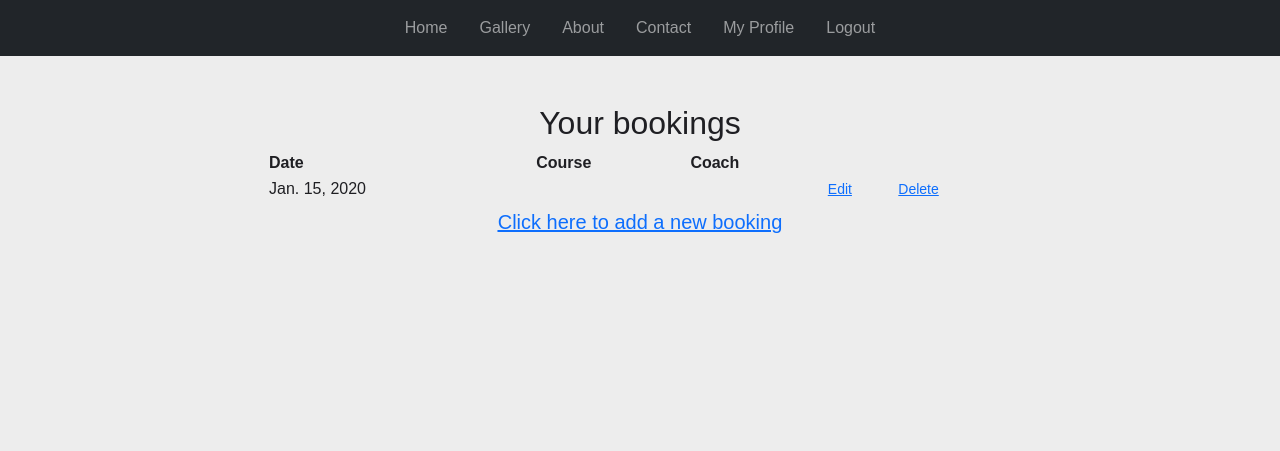
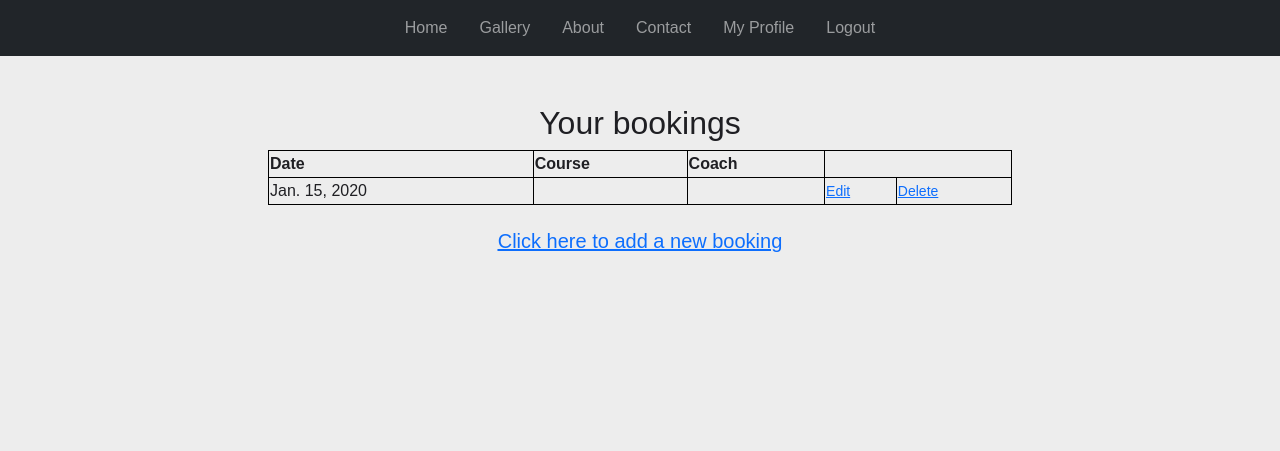
Before and after one commit to Michelle3334/coaching-warriors, a Django app: page /member_booking/ in a window 1280 px wide. Shown: the top 451 px of the page. Run offline with Django 3.2, Linux system fonts and the light colour scheme; a user stored in the database is signed in; data comes from the database, SQL or seed files in the repository; tables that the repository leaves empty hold one stand-in row (values such as "Sample post"); some libraries are stand-ins or nearby versions.

Commit message:
Add styling to booked courses table

```diff
--- a/static/css/style.css
+++ b/static/css/style.css
@@ -27,6 +27,12 @@ body {
     margin-bottom: 1.5em;
 }
 
+/**Error messages**/
 ul.errorlist {
     color: red;
 }
+
+/**Table style**/
+table, th, td {
+    border: 1px solid black;
+  }
--- a/templates/member_booking.html
+++ b/templates/member_booking.html
@@ -19,12 +19,12 @@
 <div class="container d-flex justify-content-center">
     <div class="row col-8">
         <table>
+            {% for booking in booking_list %}
             <tr>
                 <th>Date</th>
                 <th>Course</th>
                 <th>Coach</th>
             </tr>
-            {% for booking in booking_list %}
             <tr>
                 <td> {{ booking.booking_date }} </td>
                 <td> {{ booking.course_name }} </td>
@@ -33,13 +33,13 @@
                 <td><a href="{% url 'delete_booking' booking.pk %}"><small>Delete</small></a></td>
             </tr>
             {% empty %}
-                <p class="text-center" style="color:red"><em><strong>You have no booked courses . Click on the link below to add a booking.</strong></em></p>
+                <p class="text-center" style="color:red"><em><strong>You have no booked courses. Click on the link below to add a booking.</strong></em></p>
             {% endfor %}
         </table>
     </div>
 </div>
 <div class="text-center">
-    <h5 class="mt-2"><a href="{% url 'create_booking' %}"><u>Click here to add a new booking</u></a></h5>
+    <h5 class="mt-4"><a href="{% url 'create_booking' %}"><u>Click here to add a new booking</u></a></h5>
 </div>
 
 {% endblock content%}
```
